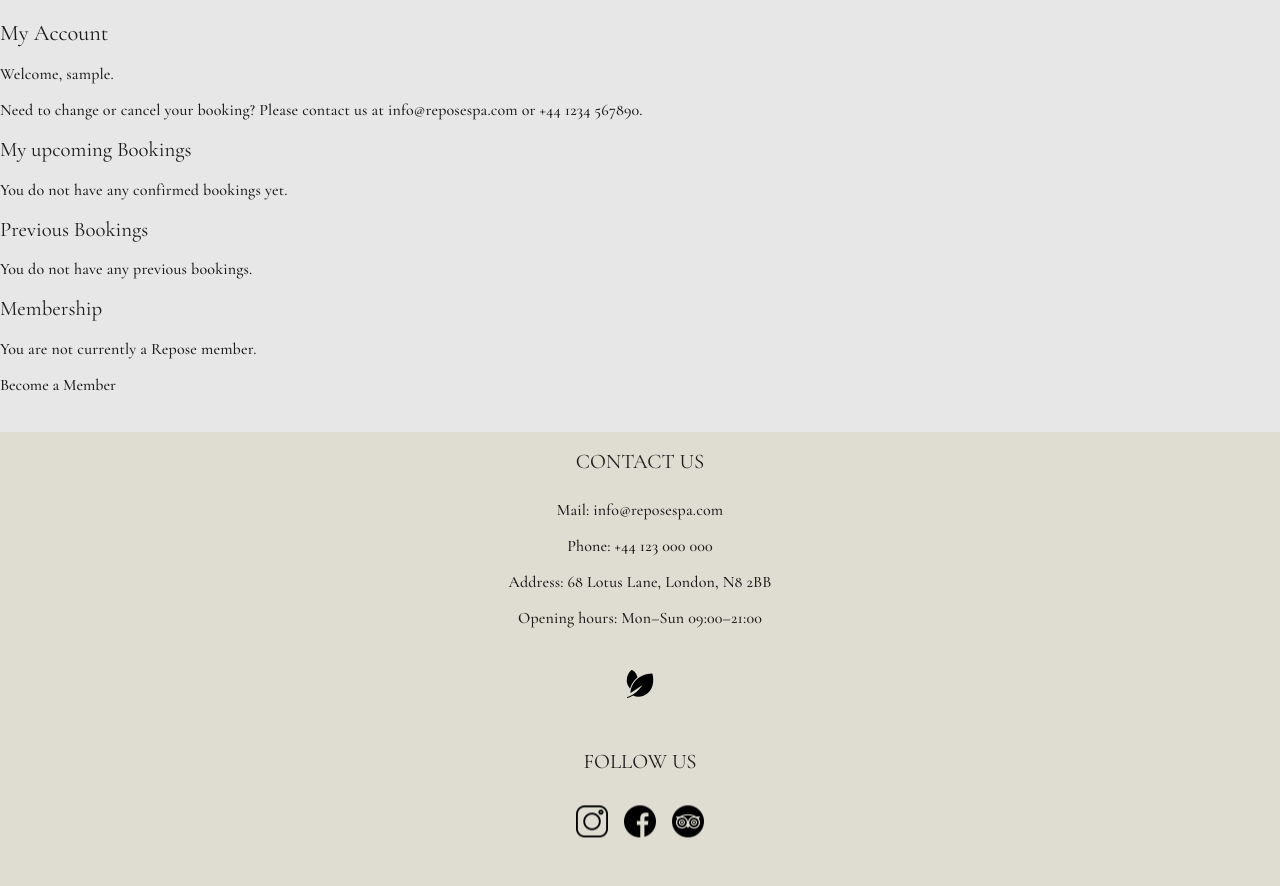
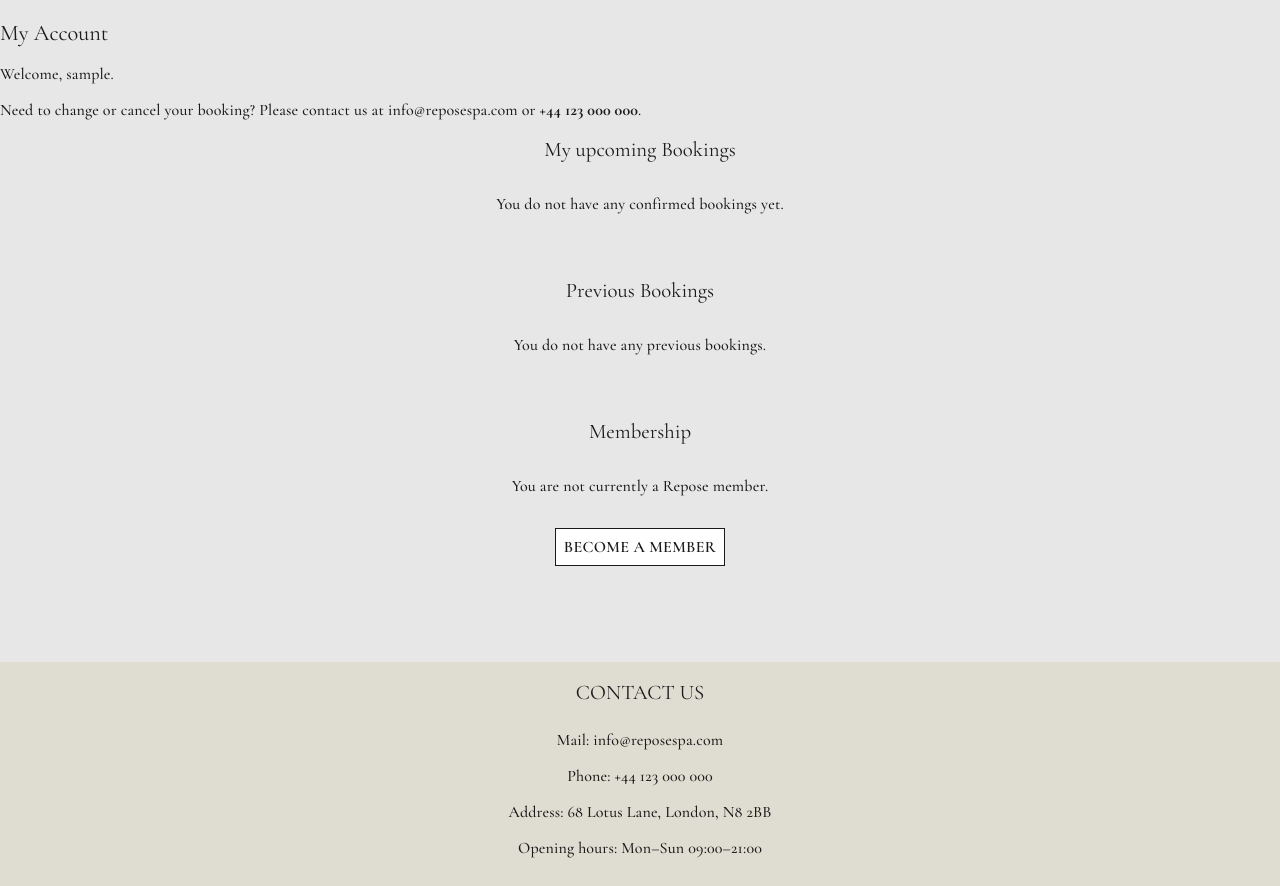
Before and after one commit to Fannyhenriques/milestone-project-4, a Django app: page /account/ in a window 1280 px wide. Shown: the part 112-998 px from the top of the page. Before the commit the page ends 950 px from the top, so only its background shows below. Run offline with Django 4.2, Linux system fonts and the light colour scheme; the visitor is signed in with stand-in values (Sample User, id 1); data that the repository does not hold is empty.

Commit message:
Style account bookings and membership sections

```diff
--- a/repose/static/repose/css/style.css
+++ b/repose/static/repose/css/style.css
@@ -612,6 +612,18 @@ a.service-card-link:focus-visible {
    CONTENT SECTIONS
 ==================================== */
 
+.account-section {
+  margin: 0 auto var(--space-lg);
+  text-align: center;
+}
+
+.account-section h2 {
+  margin-bottom: var(--space-md);
+}
+
+.account-section .button {
+  margin-top: var(--space-sm);
+}
 
 .review-section {
   width: 80%;
--- a/repose/templates/repose/account.html
+++ b/repose/templates/repose/account.html
@@ -3,7 +3,8 @@
 {% block title %}My Account | Repose Spa & Wellness{% endblock %}
 
 {% block content %}
-<section>
+<section class="service-page">
+  <div class="service-intro">
   <h1>My Account</h1>
 
   <p>Welcome, {{ user.username }}.</p>
@@ -12,16 +13,17 @@
     Need to change or cancel your booking?
     Please contact us at
     <a href="mailto:info@reposespa.com">info@reposespa.com</a>
-    or
-    <a href="tel:+441234567890">+44 1234 567890</a>.
+      or <b>+44 123 000 000</b>.
   </p>
+  </div>
 
-  <section>
+  <section class="account-section">
     <h2>My upcoming Bookings</h2>
 
     {% if upcoming_bookings %}
+    <div class="service-grid">
     {% for booking in upcoming_bookings %}
-    <article>
+      <article class="service-card">
       <h3>
         {% if booking.booking_type == "spa" %}
         Spa Access
@@ -37,17 +39,19 @@
       <p>Guests: {{ booking.number_of_guests }}</p>
     </article>
     {% endfor %}
+    </div>
     {% else %}
     <p>You do not have any confirmed bookings yet.</p>
     {% endif %}
   </section>
 
-  <section>
+  <section class="account-section">
     <h2>Previous Bookings</h2>
 
     {% if previous_bookings %}
+    <div class="service-grid">
     {% for booking in previous_bookings %}
-    <article>
+      <article class="service-card">
       <h3>
         {% if booking.booking_type == "spa" %}
         Spa Access
@@ -63,21 +67,24 @@
       <p>Guests: {{ booking.number_of_guests }}</p>
     </article>
     {% endfor %}
+    </div>
     {% else %}
     <p>You do not have any previous bookings.</p>
     {% endif %}
   </section>
 
-  <section>
+  <section class="account-section">
     <h2>Membership</h2>
 
     {% if membership and membership.is_active %}
-    <p>Your Repose membership is active.</p>
-    <p>Valid from {{ membership.start_date }} to {{ membership.end_date }}.</p>
+    <div class="active-membership">
+      <p>Your Repose membership is <b>active</b>.</p>
+      <p>Valid from: {{ membership.start_date }} to {{ membership.end_date }}.</p>
+    </div>
     {% else %}
 
     <p>You are not currently a Repose member.</p>
-    <a href="{% url 'membership' %}">Become a Member</a>
+    <a href="{% url 'membership' %}" class="button">Become a Member</a>
     {% endif %}
   </section>
 </section>
```
